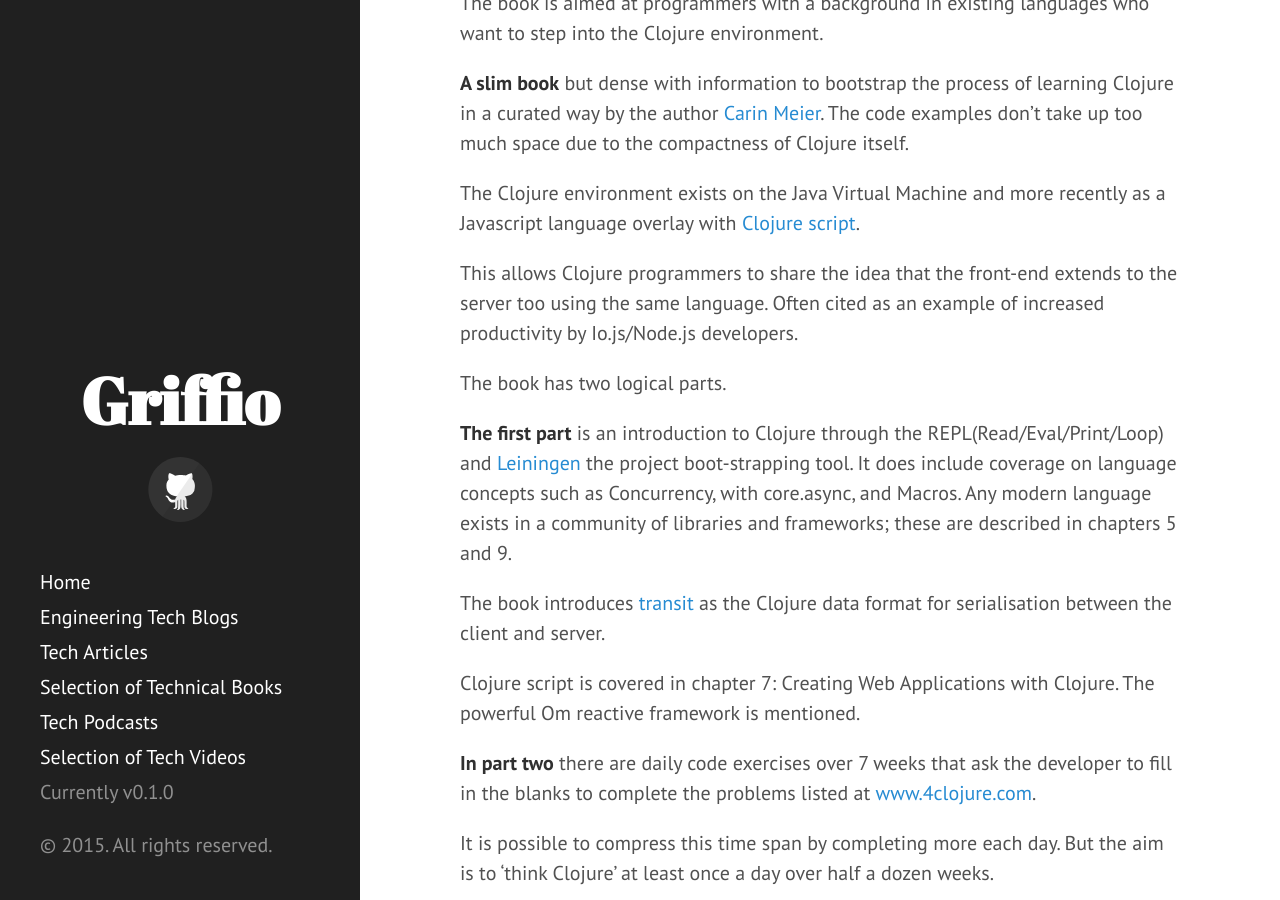
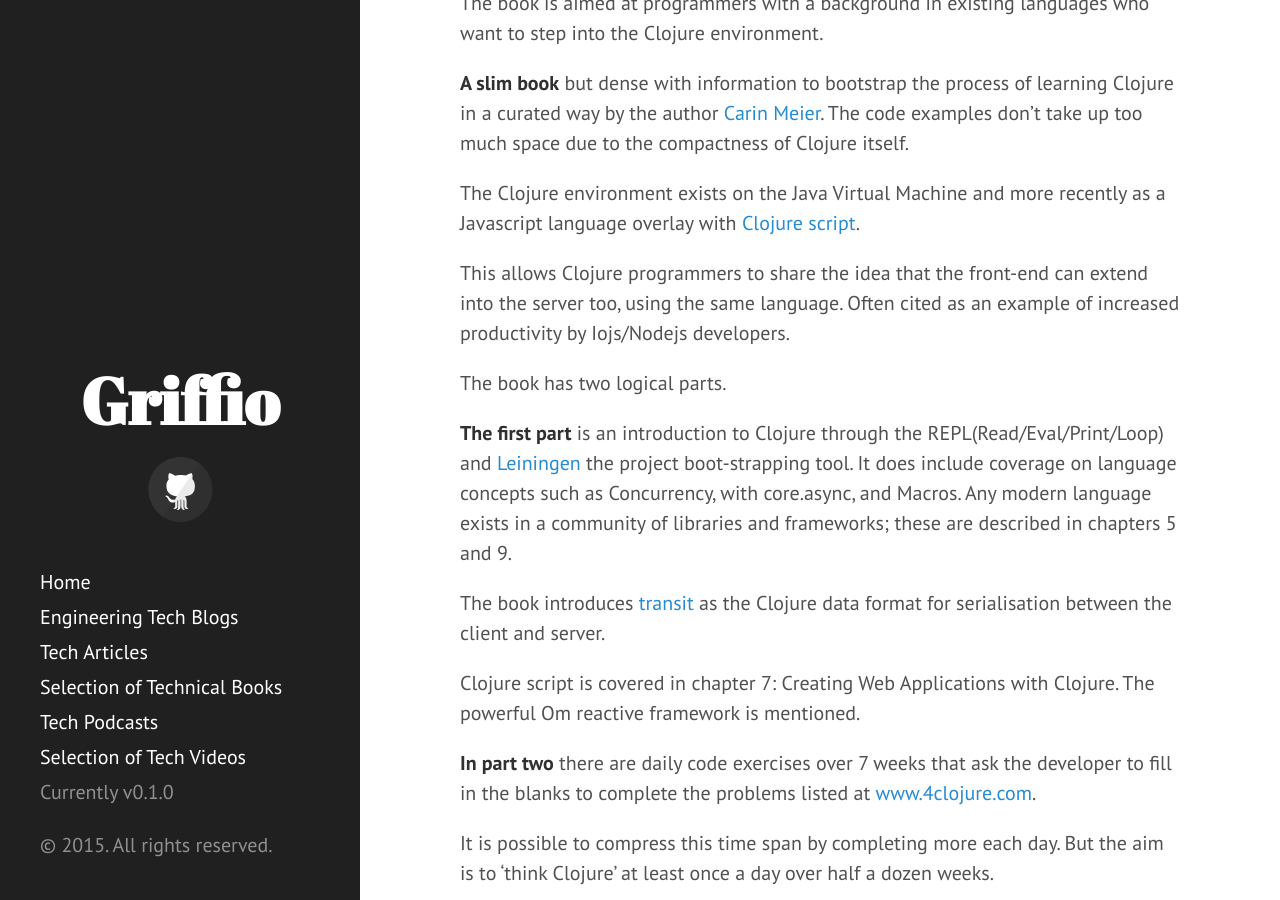
Before and after one commit to griffio/griffio.github.io, a Jekyll site: the page built from _posts/2015-05-02-Living-Clojure-Review.md, in a window 1280 px wide and 900 px high, scrolled down 852 px. Built offline with Jekyll 4.4.1, drawn with Linux system fonts in a browser that asks for light colours; nearby versions of some CDN libraries.

Commit message:
Update 2015-05-02-Living-Clojure-Review.md

```diff
--- a/_posts/2015-05-02-Living-Clojure-Review.md
+++ b/_posts/2015-05-02-Living-Clojure-Review.md
@@ -19,7 +19,7 @@
 
 The Clojure environment exists on the Java Virtual Machine and more recently as a Javascript language overlay with [Clojure script](https://github.com/clojure/clojurescript).
 
-This allows Clojure programmers to share the idea that the front-end extends to the server too using the same language. Often cited as an example of increased productivity by Io.js/Node.js developers.
+This allows Clojure programmers to share the idea that the front-end can extend into the server too, using the same language. Often cited as an example of increased productivity by Iojs/Nodejs developers.
 
 The book has two logical parts.
 
```
